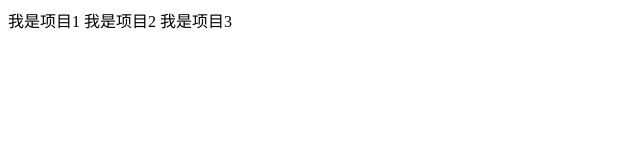
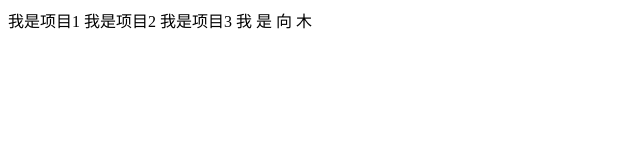
Before and after one commit to ccwwwL/cc, a plain HTML site: page index.html in a window 1280 px wide. Shown: the full height of the page, 0-640 px from the left. Drawn offline with Linux system fonts and the light colour scheme.

Commit message:
我添加的内容

```diff
--- a/index.html
+++ b/index.html
@@ -10,5 +10,9 @@
     <span>我是项目1</span>
     <span>我是项目2</span>
     <span>我是项目3</span>
+    <span>我</span>
+    <span>是</span>
+    <span>向</span>
+    <span>木</span>
 </body>
 </html>
```
